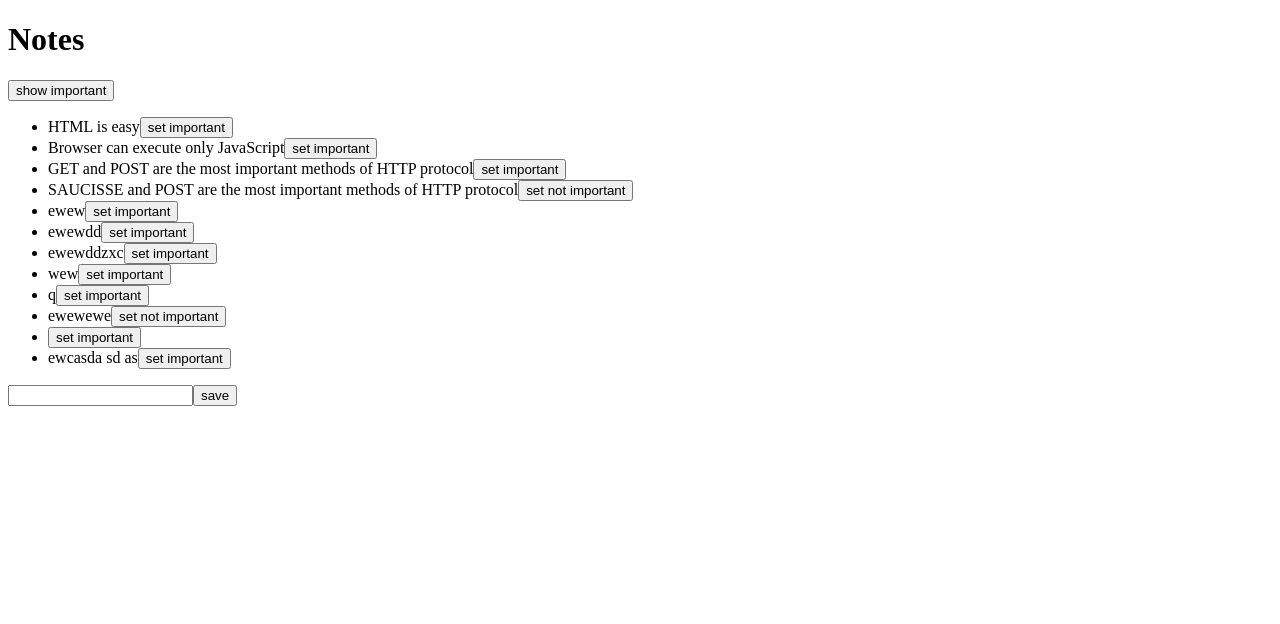
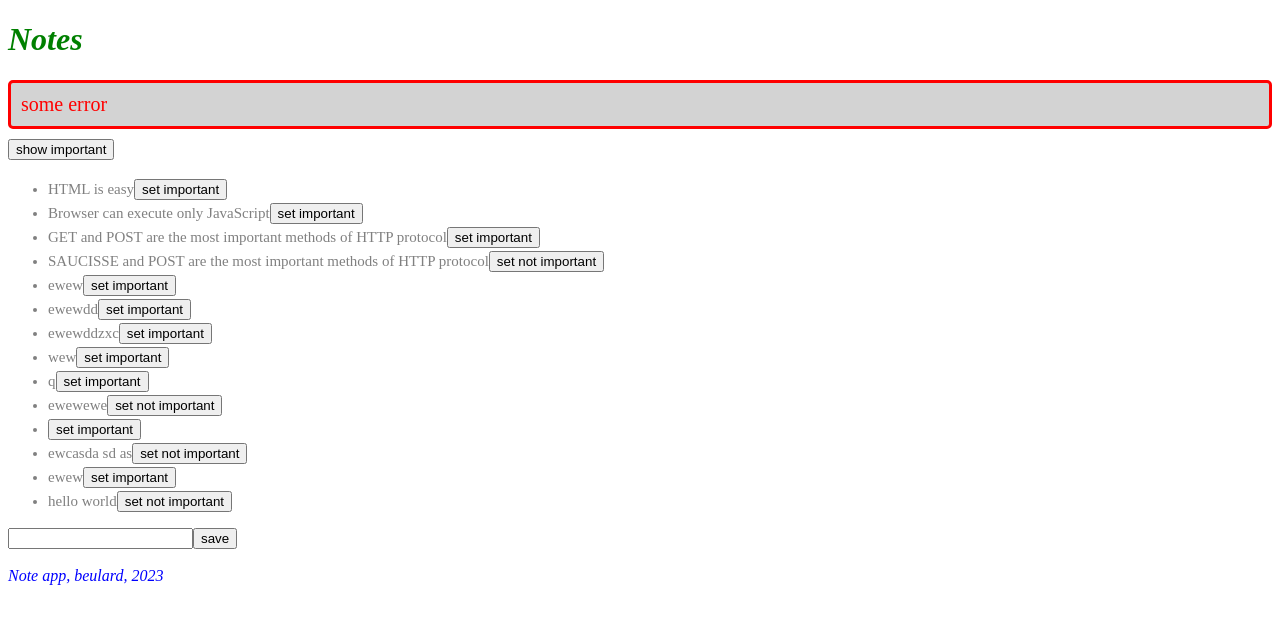
Before and after one commit to beulard/fullstackopen, a React (Create React App) app: page / in a window 1280 px wide. Shown: the top 624 px of the page. Built offline with nearby package versions, Linux system fonts and the light colour scheme; data requests are answered from the project's data file.

Commit message:
Finish part 2e

```diff
--- a/db.json
+++ b/db.json
@@ -69,8 +69,14 @@
     {
       "content": "ewcasda sd as",
       "date": "2023-01-06T15:49:18.784Z",
+      "important": true,
+      "id": 12
+    },
+    {
+      "content": "ewew",
+      "date": "2023-01-06T18:10:34.333Z",
       "important": false,
-      "id": 12
+      "id": 13
     }
   ]
 }
--- a/src/App.js
+++ b/src/App.js
@@ -1,11 +1,38 @@
 import { useEffect, useState } from 'react'
 import Note from './components/Note'
 import noteService from './services/notes'
+import './index.css'
+
+const Notification = ({message}) => {
+  if (message === null) {
+    return null
+  }
+  return (
+    <div className='error'>
+      {message}
+    </div>
+  )
+}
+
+const Footer = () => {
+  const style = {
+    color: 'blue',
+    fontStyle: 'italic',
+    fontSize: 16
+  }
+  return (
+    <div style={style}>
+      <br />
+      <em>Note app, beulard, 2023</em>
+    </div>
+  )
+}
 
 const App = (props) => {
   const [notes, setNotes] = useState([])
   const [newNote, setNewNote] = useState('')
   const [showAll, setShowAll] = useState(true)
+  const [errorMessage, setErrorMessage] = useState('some error')
 
   useEffect(() => {
     noteService
@@ -43,7 +70,10 @@
         setNotes(notes.map(note => note.id !== id ? note : updatedNote))
       })
       .catch(error => {
-        alert(`the note ${note.content} was already deleted from the server`)
+        setErrorMessage(`the note ${note.content} was already deleted from the server`)
+        setTimeout(() => {
+          setErrorMessage(null)
+        }, 5000)
         setNotes(notes.filter(n => n.id !== id))
       })
   }
@@ -53,6 +83,7 @@
   return (
     <div>
       <h1>Notes</h1>
+      <Notification message={errorMessage} />
       <div>
         <button onClick={() => setShowAll(!showAll)}>show {showAll ? 'important' : 'all'}</button>
       </div>
@@ -65,6 +96,7 @@
         <input value={newNote} onChange={event => setNewNote(event.target.value)} />
         <button type="submit">save</button>
       </form>
+      <Footer />
     </div>
   )
 }
--- a/src/components/Note.js
+++ b/src/components/Note.js
@@ -3,7 +3,7 @@
 const Note = ({ note, toggleImportance }) => {
     const label = note.important ? 'set not important' : 'set important'
     return (
-        <li>
+        <li className='note'>
             {note.content}
             <button onClick={toggleImportance}>{label}</button>
         </li>
--- /dev/null
+++ b/src/index.css
@@ -0,0 +1,20 @@
+h1 {
+    color: green;
+    font-style: italic;
+}
+
+.note {
+    color: grey;
+    padding-top: 3px;
+    font-size: 15px;
+}
+
+.error {
+    color: red;
+    background: lightgrey;
+    font-size: 20px;
+    border-style: solid;
+    border-radius: 5px;
+    padding: 10px;
+    margin-bottom: 10px;
+  }
--- a/src/services/notes.js
+++ b/src/services/notes.js
@@ -3,7 +3,7 @@
 
 const getAll = () => {
     const request = axios.get(baseUrl)
-    return request.then(response => response.data)
+    return request.then(response => response.data.concat({ id: 1000, content: "hello world", date: "2022-1-17T17:30:31.098Z", important: true }))
 }
 
 const create = newObject => {
```
